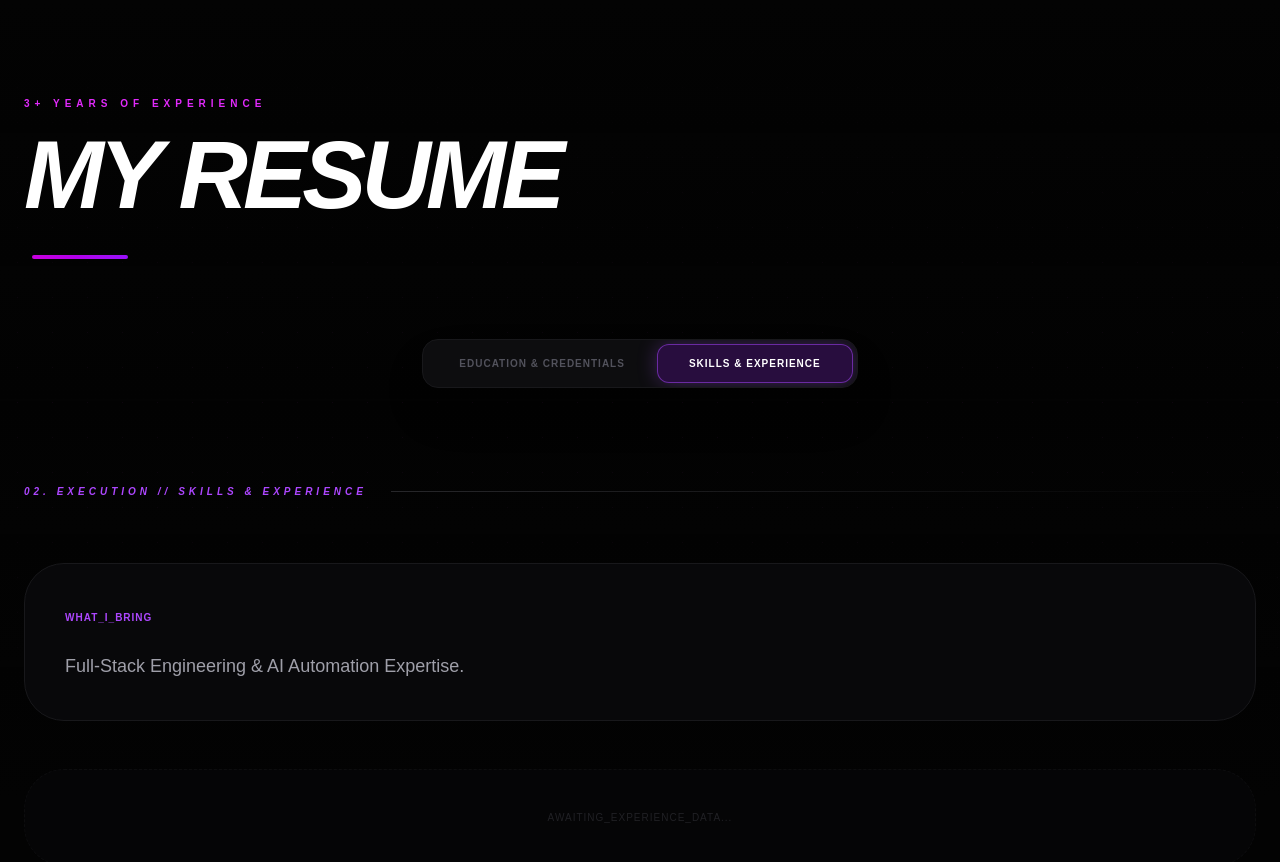
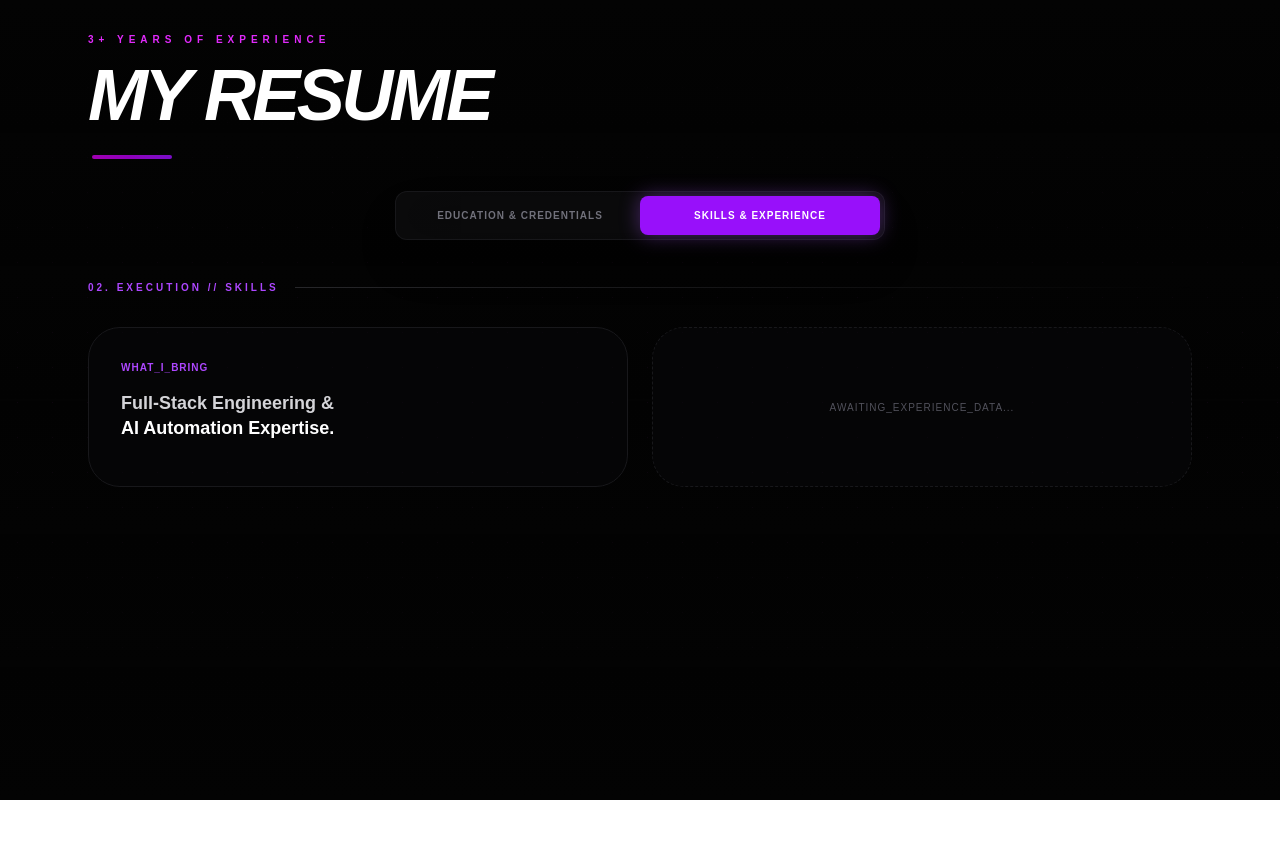
Before and after one commit to kenenisa-j/my-portfolio, a Next.js app: page /resume in a window 1280 px wide. Both pictures are taken after a click on the button "SKILLS & EXPERIENCE". Shown: the top 862 px of the page. After the commit the page ends 800 px from the top, so only its background shows below. Built offline with nearby package versions, Linux system fonts and the light colour scheme; no server answers; the database is empty.

Commit message:
resume update

```diff
--- a/src/components/portfolio/ResumeHeader.jsx
+++ b/src/components/portfolio/ResumeHeader.jsx
@@ -1,122 +1,128 @@
 "use client";
 import { useState } from "react";
 import { motion, AnimatePresence } from "framer-motion";
-import DualTimeline from "./foundation/DualCore"; // Your Academic Core component
+import DualTimeline from "./foundation/DualCore";
 
 export default function ResumeHeader() {
   const [activeTab, setActiveTab] = useState("education");
 
   return (
-    <div className="max-w-7xl mx-auto px-6 py-24 min-h-screen">
-      {/* 1. Title Header */}
-      <div className="mb-20 text-center lg:text-left">
-        <p className="text-[10px] text-fuchsia-500 font-black uppercase tracking-[0.5em] mb-4">
+    /* REDUCED PADDING: Changed py-16 to py-8 to bring the whole section up */
+    <div className="max-w-6xl mx-auto px-6 py-8">
+      {/* 1. Refined Title Section - REDUCED MARGIN: mb-12 to mb-8 */}
+      <div className="mb-8 text-center lg:text-left">
+        <motion.p
+          initial={{ opacity: 0, x: -10 }}
+          animate={{ opacity: 1, x: 0 }}
+          className="text-[10px] text-fuchsia-500 font-bold uppercase tracking-[0.5em] mb-3"
+        >
           3+ YEARS OF EXPERIENCE
-        </p>
-        <h1 className="text-7xl md:text-8xl font-black italic tracking-tighter uppercase text-white leading-none">
+        </motion.p>
+        <h1 className="text-6xl md:text-7xl font-black italic tracking-tighter uppercase text-white leading-none">
           My Resume
         </h1>
-        <div className="h-1 w-24 bg-gradient-to-r from-fuchsia-600 to-purple-600 mt-8 mx-auto lg:ml-2 rounded-full" />
+        <div className="h-1 w-20 bg-gradient-to-r from-fuchsia-600 to-purple-600 mt-6 mx-auto lg:ml-1 rounded-full opacity-80" />
       </div>
 
-      {/* 2. Toggle Switch */}
-      <div className="flex justify-center mb-24">
-        <div className="inline-flex p-1 bg-[#0d0d0f] border border-zinc-900 rounded-2xl shadow-2xl relative overflow-hidden">
+      {/* 2. Compact Cyber-Toggle - REDUCED MARGIN: mb-16 to mb-10 */}
+      <div className="flex justify-center mb-10">
+        <div className="inline-flex p-1 bg-zinc-900/40 border border-zinc-800/50 rounded-xl backdrop-blur-xl shadow-2xl">
+          {["education", "professional"].map((tab) => (
             <button
-            onClick={() => setActiveTab("education")}
-            className={`relative z-10 px-8 py-3 text-[10px] font-black uppercase tracking-widest transition-all duration-500 rounded-xl ${
-              activeTab === "education"
+              key={tab}
+              onClick={() => setActiveTab(tab)}
+              /* CENTERED & BALANCED: Fixed min-width ensures both buttons look identical */
+              className={`relative flex items-center justify-center min-w-[200px] md:min-w-[240px] px-6 py-3 text-[10px] font-black uppercase tracking-widest transition-all duration-300 rounded-lg ${
+                activeTab === tab
                   ? "text-white"
-                : "text-zinc-600 hover:text-zinc-400"
+                  : "text-zinc-500 hover:text-zinc-300"
               }`}
             >
-            Education & Credentials
-            {activeTab === "education" && (
+              <span className="relative z-10 text-center w-full">
+                {tab === "education"
+                  ? "Education & Credentials"
+                  : "Skills & Experience"}
+              </span>
+
+              {activeTab === tab && (
                 <motion.div
                   layoutId="activeTabGlow"
-                className="absolute inset-0 bg-fuchsia-600/20 border border-fuchsia-500/50 rounded-xl -z-10 shadow-[0_0_20px_rgba(217,70,239,0.3)]"
+                  className={`absolute inset-0 rounded-lg -z-0 ${
+                    tab === "education"
+                      ? "bg-fuchsia-600 shadow-[0_0_20px_rgba(217,70,239,0.4)]"
+                      : "bg-purple-600 shadow-[0_0_20px_rgba(168,85,247,0.4)]"
+                  }`}
+                  transition={{ type: "spring", bounce: 0.2, duration: 0.6 }}
                 />
               )}
             </button>
-
-          <button
-            onClick={() => setActiveTab("professional")}
-            className={`relative z-10 px-8 py-3 text-[10px] font-black uppercase tracking-widest transition-all duration-500 rounded-xl ${
-              activeTab === "professional"
-                ? "text-white"
-                : "text-zinc-600 hover:text-zinc-400"
-            }`}
-          >
-            Skills & Experience
-            {activeTab === "professional" && (
-              <motion.div
-                layoutId="activeTabGlow"
-                className="absolute inset-0 bg-purple-600/20 border border-purple-500/50 rounded-xl -z-10 shadow-[0_0_20px_rgba(168,85,247,0.3)]"
-              />
-            )}
-          </button>
+          ))}
         </div>
       </div>
 
-      {/* 3. Dynamic Content Stream */}
+      {/* 3. Content Stream - REMOVED min-h-[600px] to let cards sit naturally closer */}
       <div className="relative">
         <AnimatePresence mode="wait">
           {activeTab === "education" ? (
             <motion.section
               key="edu-section"
-              initial={{ opacity: 0, y: 20 }}
+              initial={{ opacity: 0, y: 10 }}
               animate={{ opacity: 1, y: 0 }}
-              exit={{ opacity: 0, y: -20 }}
-              transition={{ duration: 0.4 }}
+              exit={{ opacity: 0, y: -10 }}
+              transition={{ duration: 0.3 }}
             >
-              <div className="flex items-center gap-6 mb-16">
-                <h2 className="text-[10px] font-black uppercase tracking-[0.4em] text-fuchsia-500 italic">
-                  01. Foundation // Credentials & Linguistics
+              {/* Foundation Header - REDUCED MARGIN: mb-12 to mb-8 */}
+              <div className="flex items-center gap-4 mb-8">
+                <h2 className="text-[10px] font-bold uppercase tracking-[0.3em] text-fuchsia-500 whitespace-nowrap">
+                  01. Foundation // Credentials
                 </h2>
                 <div className="h-px flex-1 bg-gradient-to-r from-zinc-800 to-transparent" />
               </div>
 
-              {/* Your Academic Core & Credentials logic here */}
               <DualTimeline />
 
-              {/* LINGUISTICS MODULE (Placeholder for your specific logic) */}
-              <div className="mt-20 p-10 border border-zinc-900 bg-[#08080a] rounded-[2.5rem]">
-                <span className="text-[10px] uppercase tracking-widest text-fuchsia-500 font-bold">
+              {/* Linguistics Card - REDUCED TOP MARGIN: mt-12 to mt-8 */}
+              <div className="mt-8 group p-8 border border-zinc-900 bg-zinc-950/50 rounded-[2rem] hover:border-fuchsia-500/30 transition-colors">
+                <div className="flex items-center gap-3 mb-4">
+                  <div className="h-2 w-2 rounded-full bg-fuchsia-500 animate-pulse" />
+                  <span className="text-[10px] uppercase tracking-widest text-fuchsia-500 font-black">
                     Linguistics_Module
                   </span>
-                <p className="text-zinc-500 text-sm mt-4 italic">
-                  Processing multi-language communication infrastructure...
+                </div>
+                <p className="text-zinc-400 text-sm leading-relaxed max-w-md">
+                  Processing high-level communication protocols and
+                  multi-language infrastructure for global deployment.
                 </p>
               </div>
             </motion.section>
           ) : (
             <motion.section
               key="prof-section"
-              initial={{ opacity: 0, y: 20 }}
+              initial={{ opacity: 0, y: 10 }}
               animate={{ opacity: 1, y: 0 }}
-              exit={{ opacity: 0, y: -20 }}
-              transition={{ duration: 0.4 }}
+              exit={{ opacity: 0, y: -10 }}
+              transition={{ duration: 0.3 }}
             >
-              <div className="flex items-center gap-6 mb-16">
-                <h2 className="text-[10px] font-black uppercase tracking-[0.4em] text-purple-500 italic">
-                  02. Execution // Skills & Experience
+              <div className="flex items-center gap-4 mb-8">
+                <h2 className="text-[10px] font-bold uppercase tracking-[0.3em] text-purple-500 whitespace-nowrap">
+                  02. Execution // Skills
                 </h2>
                 <div className="h-px flex-1 bg-gradient-to-r from-zinc-800 to-transparent" />
               </div>
 
-              {/* WHAT I BRING / EXPERIENCE MODULES */}
-              <div className="grid grid-cols-1 gap-12">
-                <div className="p-10 border border-zinc-900 bg-[#08080a] rounded-[2.5rem]">
-                  <span className="text-[10px] uppercase tracking-widest text-purple-500 font-bold">
+              <div className="grid grid-cols-1 md:grid-cols-2 gap-6">
+                <div className="p-8 border border-zinc-900 bg-zinc-950/50 rounded-[2rem]">
+                  <span className="text-[10px] uppercase tracking-widest text-purple-500 font-black block mb-4">
                     What_I_Bring
                   </span>
-                  <p className="text-zinc-400 text-lg mt-6 font-medium">
-                    Full-Stack Engineering & AI Automation Expertise.
+                  <p className="text-zinc-300 text-lg font-semibold leading-snug">
+                    Full-Stack Engineering & <br />
+                    <span className="text-white">AI Automation Expertise.</span>
                   </p>
                 </div>
 
-                <div className="p-10 border border-zinc-900 bg-[#08080a] rounded-[2.5rem] border-dashed opacity-50 flex items-center justify-center">
-                  <span className="text-[10px] uppercase tracking-widest text-zinc-700">
+                <div className="p-8 border border-zinc-900 bg-zinc-950/50 rounded-[2rem] border-dashed flex items-center justify-center min-h-[160px]">
+                  <span className="text-[10px] uppercase tracking-widest text-zinc-600 font-medium">
                     Awaiting_Experience_Data...
                   </span>
                 </div>
```
Lines whose indentation alone changed are shown as unchanged.
